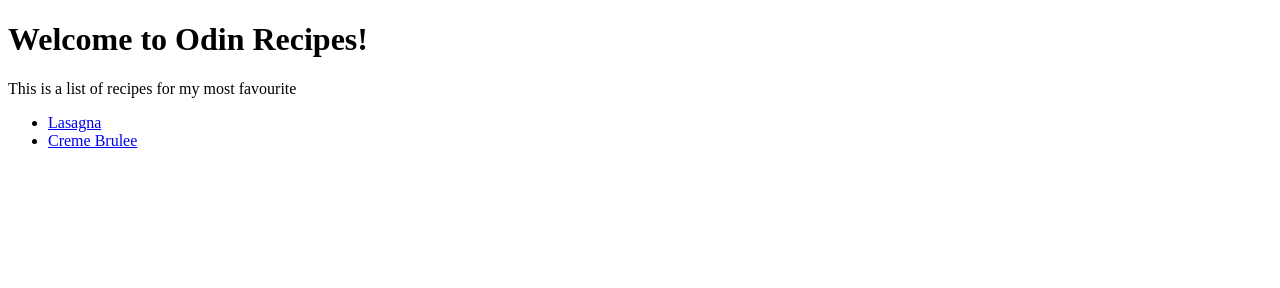
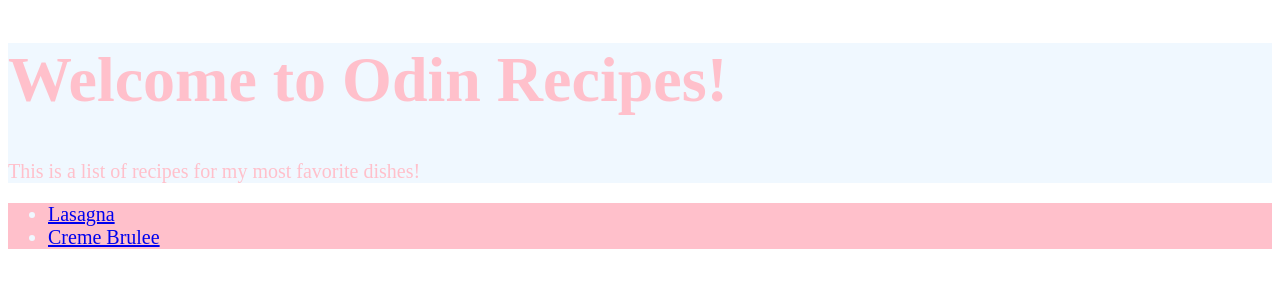
Before and after one commit to dev-anannya/odin-recepies, a plain HTML site: page index.html in a window 1280 px wide. Drawn offline with Linux system fonts and the light colour scheme.

Commit message:
Add CSS to index

```diff
--- a/index.html
+++ b/index.html
@@ -4,13 +4,18 @@
     <meta charset="UTF-8">
     <meta name="viewport" content="width=device-width, initial-scale=1.0">
     <title>Odin Recipes</title>
+    <link rel="stylesheet" href="style.css">
 </head>
 <body>
-    <h1>Welcome to Odin Recipes!</h1>
-    <p> This is a list of recipes for my most favourite </p>
-    <ul>
-        <li><a href="recipies/lasagna.html">Lasagna</a></li>
-        <li><a href="recipies/creme-brulee.html">Creme Brulee</a></li>
-    </ul>
+    <div class="heading">
+        <h1>Welcome to Odin Recipes!</h1>
+        <p class="child"> This is a list of recipes for my most favorite dishes! </p>
+    </div>
+    <div class="list">
+        <ul>
+            <li><a href="recipies/lasagna.html">Lasagna</a></li>
+            <li><a href="recipies/creme-brulee.html">Creme Brulee</a></li>
+        </ul>
+    </div>
 </body>
 </html>
--- /dev/null
+++ b/style.css
@@ -0,0 +1,22 @@
+.heading{
+    background-color: aliceblue;
+    color: pink;
+    font-size: 32px;
+    font-family: 'Times New Roman', Times, serif;
+}
+
+.heading .child {
+    font-size: 20px;
+}
+
+.list{
+    background-color: pink;
+    color: aliceblue;
+    font-size: 20px;
+    font-family: 'Times New Roman', Times, serif;
+}
+
+.image{
+    height: auto;
+    width: 310px;
+}
```
